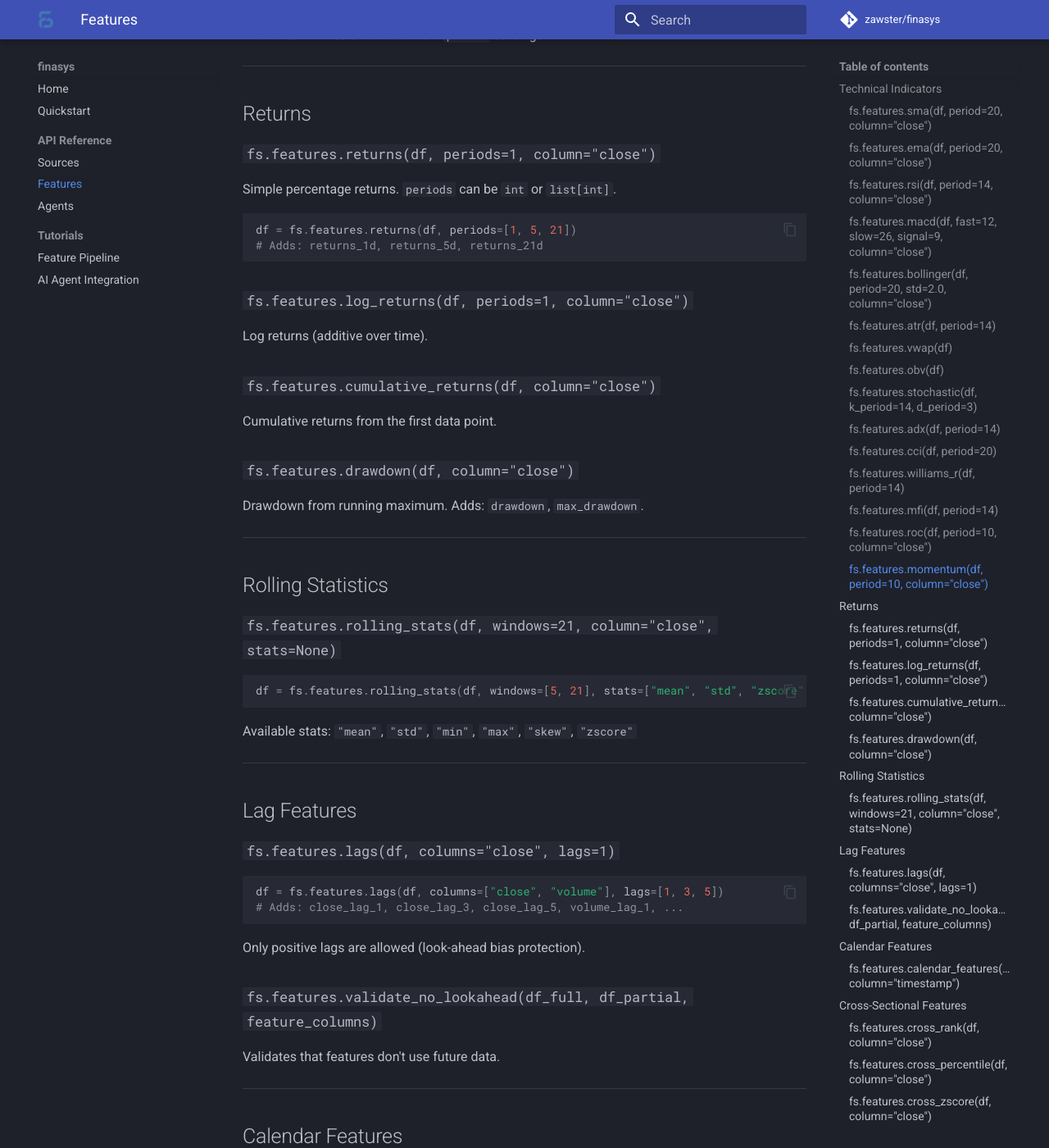
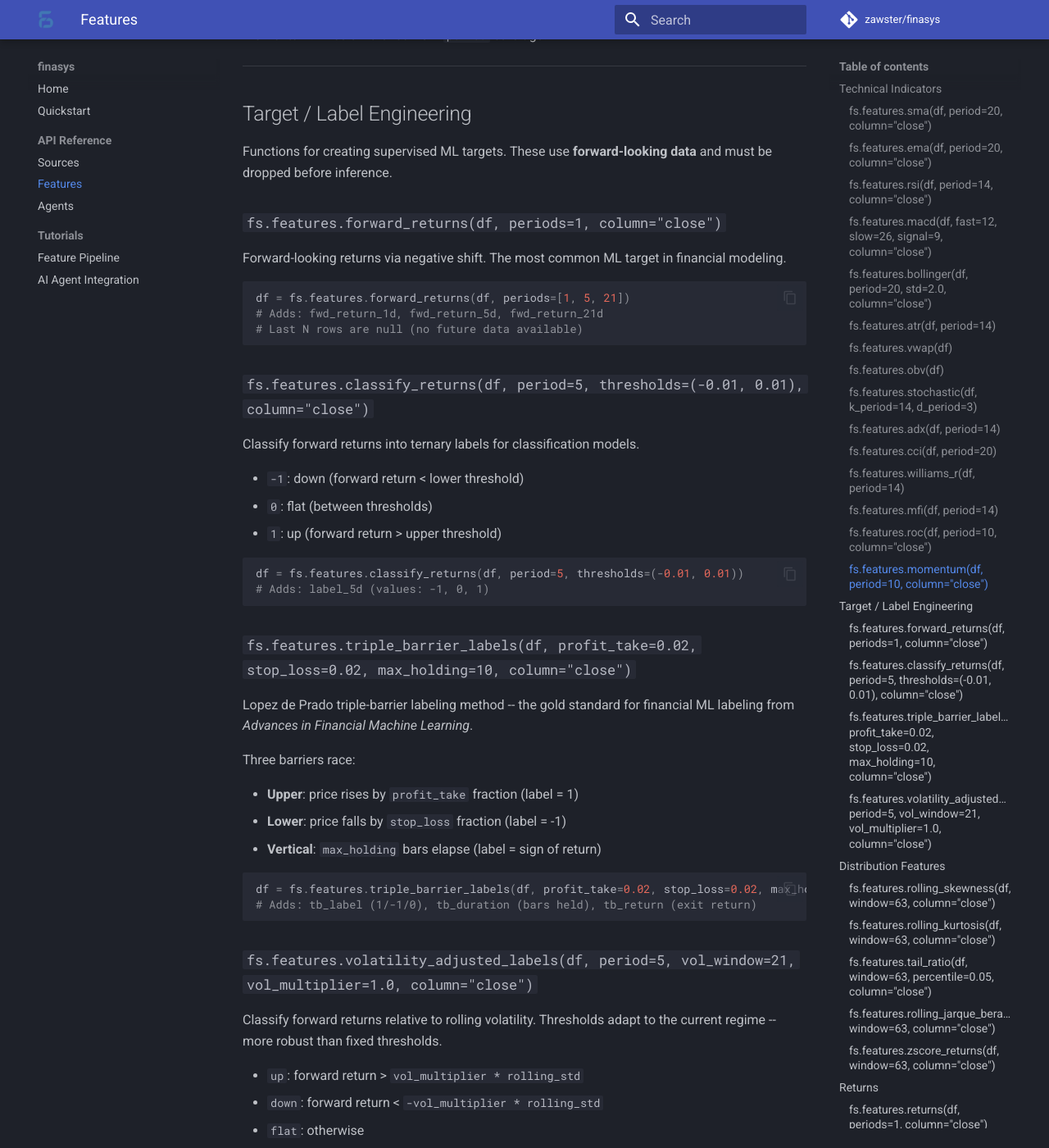
Before and after one commit to zawster/finasys, an MkDocs documentation site: the page built from docs/docs/api/features.md, in a window 1280 px wide and 1400 px high, scrolled down 1907 px. Shown: the whole window at 82% size. Built offline with MkDocs 1.6.1 and Material for MkDocs 9.7.7, drawn with Linux system fonts in a browser that asks for light colours; comment, search, counter and statistics services are not loaded; some of the changed text lies outside the part shown.

Commit message:
feat: wire up exports, add 8 FeatureStep classes to registry, and add comprehensive documentation

````diff
--- a/docs/docs/api/features.md
+++ b/docs/docs/api/features.md
@@ -52,6 +52,114 @@
 
 ### `fs.features.momentum(df, period=10, column="close")`
 Momentum. Price difference from `period` bars ago.
+
+---
+
+## Target / Label Engineering
+
+Functions for creating supervised ML targets. These use **forward-looking data** and must be dropped before inference.
+
+### `fs.features.forward_returns(df, periods=1, column="close")`
+
+Forward-looking returns via negative shift. The most common ML target in financial modeling.
+
+```python
+df = fs.features.forward_returns(df, periods=[1, 5, 21])
+# Adds: fwd_return_1d, fwd_return_5d, fwd_return_21d
+# Last N rows are null (no future data available)
+```
+
+### `fs.features.classify_returns(df, period=5, thresholds=(-0.01, 0.01), column="close")`
+
+Classify forward returns into ternary labels for classification models.
+
+- `-1`: down (forward return < lower threshold)
+- `0`: flat (between thresholds)
+- `1`: up (forward return > upper threshold)
+
+```python
+df = fs.features.classify_returns(df, period=5, thresholds=(-0.01, 0.01))
+# Adds: label_5d (values: -1, 0, 1)
+```
+
+### `fs.features.triple_barrier_labels(df, profit_take=0.02, stop_loss=0.02, max_holding=10, column="close")`
+
+Lopez de Prado triple-barrier labeling method -- the gold standard for financial ML labeling from *Advances in Financial Machine Learning*.
+
+Three barriers race:
+
+- **Upper**: price rises by `profit_take` fraction (label = 1)
+- **Lower**: price falls by `stop_loss` fraction (label = -1)
+- **Vertical**: `max_holding` bars elapse (label = sign of return)
+
+```python
+df = fs.features.triple_barrier_labels(df, profit_take=0.02, stop_loss=0.02, max_holding=10)
+# Adds: tb_label (1/-1/0), tb_duration (bars held), tb_return (exit return)
+```
+
+### `fs.features.volatility_adjusted_labels(df, period=5, vol_window=21, vol_multiplier=1.0, column="close")`
+
+Classify forward returns relative to rolling volatility. Thresholds adapt to the current regime -- more robust than fixed thresholds.
+
+- `up`: forward return > `vol_multiplier * rolling_std`
+- `down`: forward return < `-vol_multiplier * rolling_std`
+- `flat`: otherwise
+
+```python
+df = fs.features.volatility_adjusted_labels(df, period=5, vol_multiplier=1.0)
+# Adds: vol_label_5d (values: -1, 0, 1)
+```
+
+---
+
+## Distribution Features
+
+Rolling distribution metrics that capture fat tails, non-normality, and tail risk dynamics. Powerful ML features for regime detection and risk prediction.
+
+### `fs.features.rolling_skewness(df, window=63, column="close")`
+
+Rolling skewness of returns. Negative skew = heavier left tail (common in equities).
+
+```python
+df = fs.features.rolling_skewness(df, window=63)
+# Adds: rolling_skew_63
+```
+
+### `fs.features.rolling_kurtosis(df, window=63, column="close")`
+
+Rolling excess kurtosis of returns. Values > 0 indicate fat tails (leptokurtic). Financial returns typically have positive excess kurtosis.
+
+```python
+df = fs.features.rolling_kurtosis(df, window=63)
+# Adds: rolling_kurtosis_63
+```
+
+### `fs.features.tail_ratio(df, window=63, percentile=0.05, column="close")`
+
+Ratio of the right tail (95th percentile) to the absolute value of the left tail (5th percentile). Values > 1 indicate positive skew.
+
+```python
+df = fs.features.tail_ratio(df, window=63)
+# Adds: tail_ratio_63
+```
+
+### `fs.features.rolling_jarque_bera(df, window=63, column="close")`
+
+Rolling Jarque-Bera test statistic. High values indicate non-normal returns. Computed as `JB = n/6 * (S^2 + K^2/4)`.
+
+```python
+df = fs.features.rolling_jarque_bera(df, window=63)
+# Adds: rolling_jb_63
+```
+
+### `fs.features.zscore_returns(df, window=63, column="close")`
+
+Z-score of the current return relative to its rolling distribution. Detects unusually large or small moves.
+
+```python
+df = fs.features.zscore_returns(df, window=63)
+# Adds: zscore_returns_63
+```
 
 ---
 
@@ -155,4 +263,28 @@
 fs2 = fs.FeatureSet.load("pipeline.json")
 ```
 
-Available step classes: `RSI`, `MACD`, `BollingerBands`, `ATR`, `Returns`, `LogReturns`, `RollingStats`, `Lags`, `Calendar`
+Available step classes:
+
+| Category | Steps |
+|----------|-------|
+| **Indicators** | `RSI`, `MACD`, `BollingerBands`, `ATR` |
+| **Returns** | `Returns`, `LogReturns` |
+| **Features** | `RollingStats`, `Lags`, `Calendar` |
+| **Targets** | `ForwardReturns`, `ClassifyReturns`, `TripleBarrier`, `VolAdjustedLabels` |
+| **Distributions** | `RollingSkewness`, `RollingKurtosis`, `TailRatio`, `ZscoreReturns` |
+
+```python
+# ML pipeline with targets and distribution features
+pipeline = fs.FeatureSet([
+    fs.features.RSI(period=14),
+    fs.features.Returns(periods=[1, 5, 21]),
+    fs.features.RollingKurtosis(window=30),
+    fs.features.ZscoreReturns(window=30),
+    fs.features.ForwardReturns(periods=[1, 5]),
+    fs.features.ClassifyReturns(period=5),
+    fs.features.TripleBarrier(profit_take=0.02, stop_loss=0.02, max_holding=10),
+])
+
+df = pipeline.transform(df)
+pipeline.save("ml_pipeline.json")
+```
````
Also changed, not shown: docs/docs/api/stats.md (added, +244 -0 lines), README.md.
